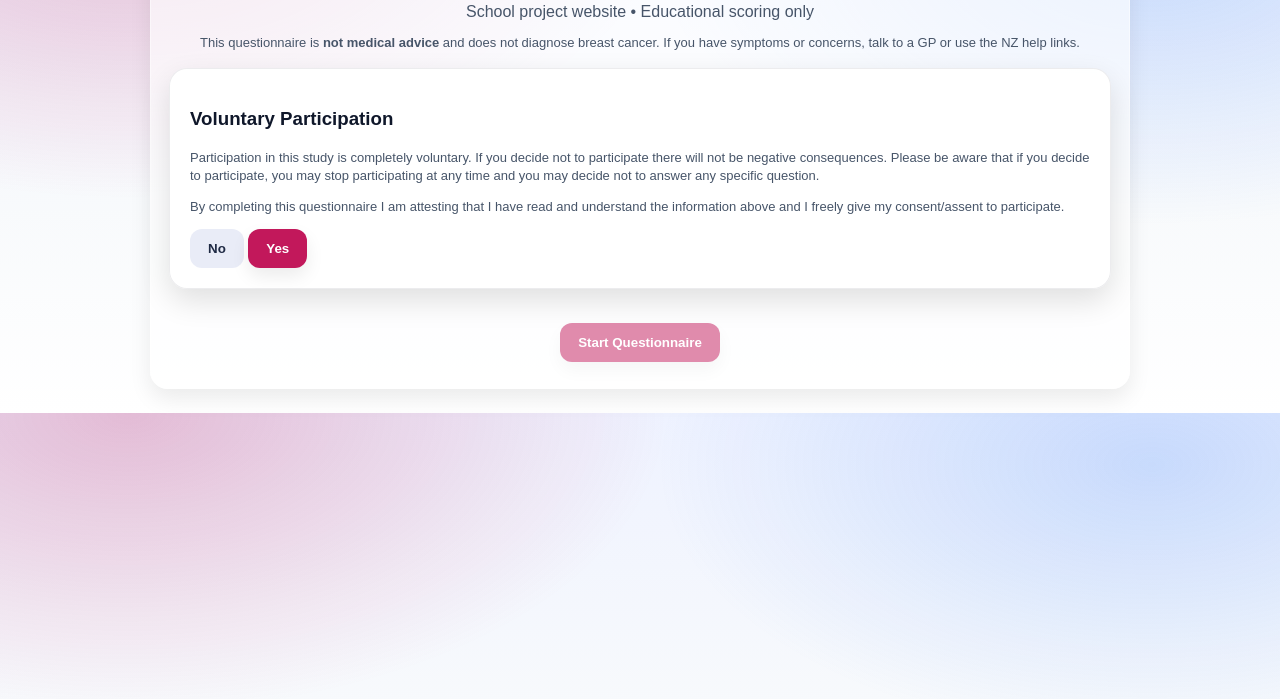
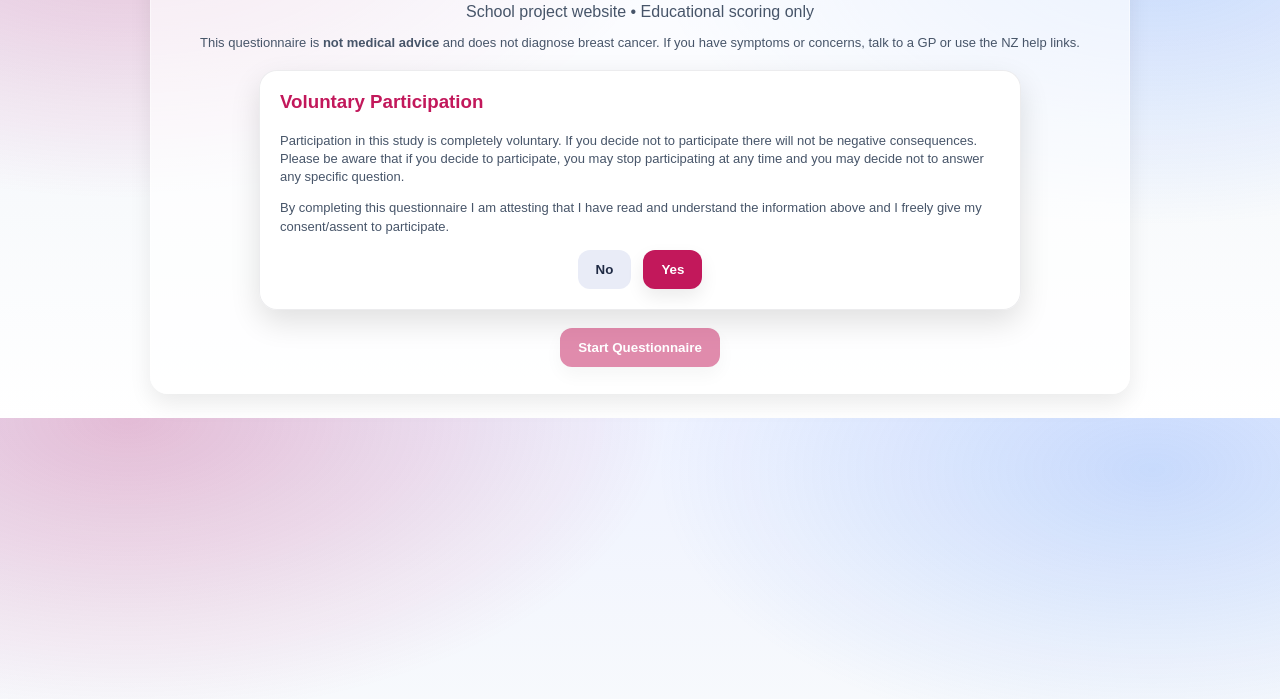
Before and after one commit to scooby-am/breast-cancer, a plain HTML site: page index.html in a window 1280 px wide. Shown: the part 101-800 px from the top of the page. Drawn offline with Linux system fonts and the light colour scheme.

Commit message:
Update style.css

```diff
--- a/style.css
+++ b/style.css
@@ -227,3 +227,32 @@ ul {
     grid-template-columns: 1fr 1fr;
   }
 }
+.consentBox {
+  max-width: 720px;
+  margin: 18px auto 0;
+  text-align: left;
+}
+
+.consentBox h3 {
+  margin-top: 0;
+  color: var(--accent);
+}
+
+.consentActions {
+  display: flex;
+  gap: 12px;
+  justify-content: center;
+  flex-wrap: wrap;
+  margin-top: 14px;
+}
+
+#consentMessage {
+  margin-top: 10px;
+  color: #b00020;
+  text-align: center;
+}
+
+button.selectedConsent {
+  outline: 2px solid rgba(194, 24, 91, 0.35);
+  transform: translateY(-1px);
+}
```
